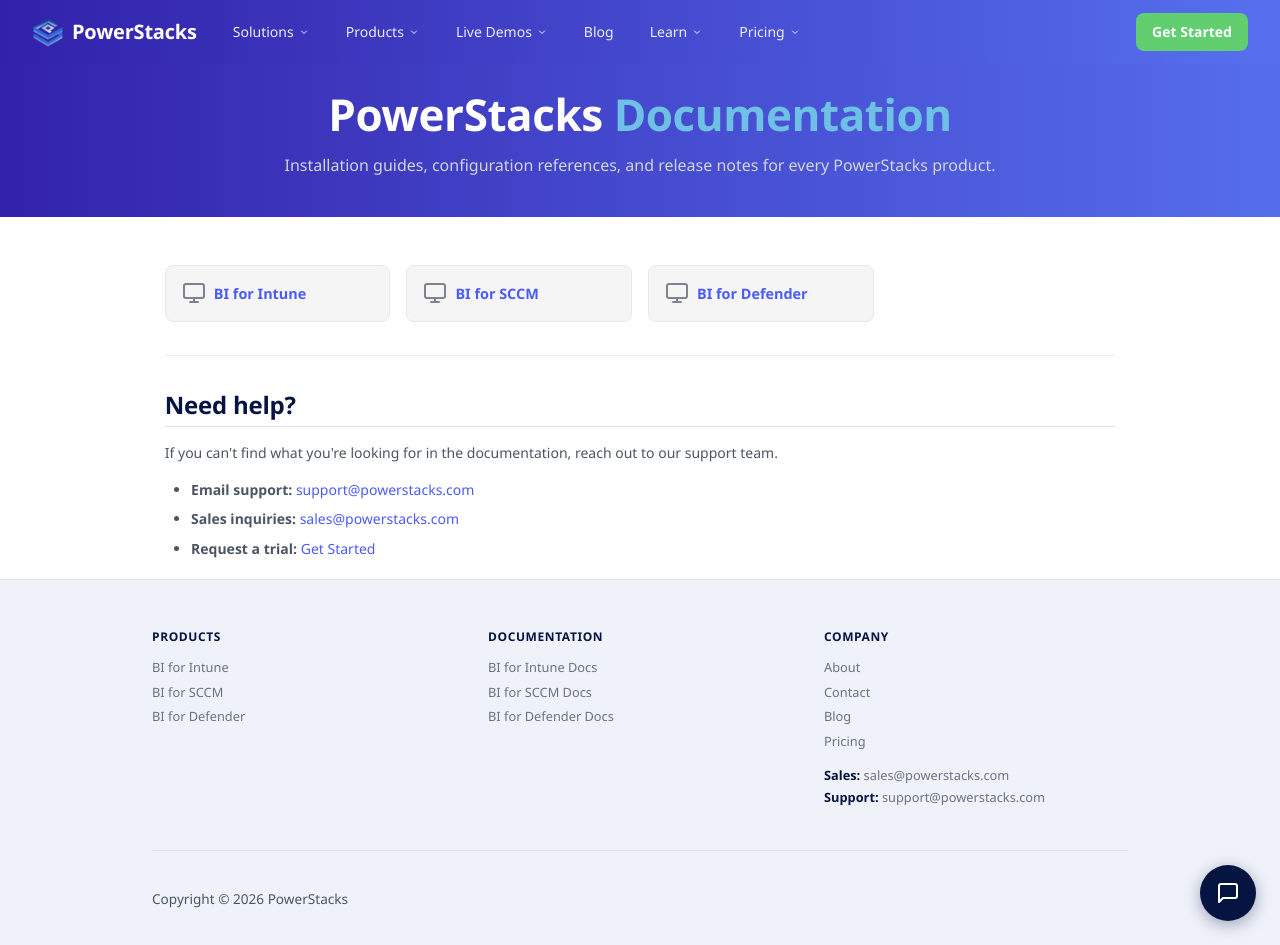
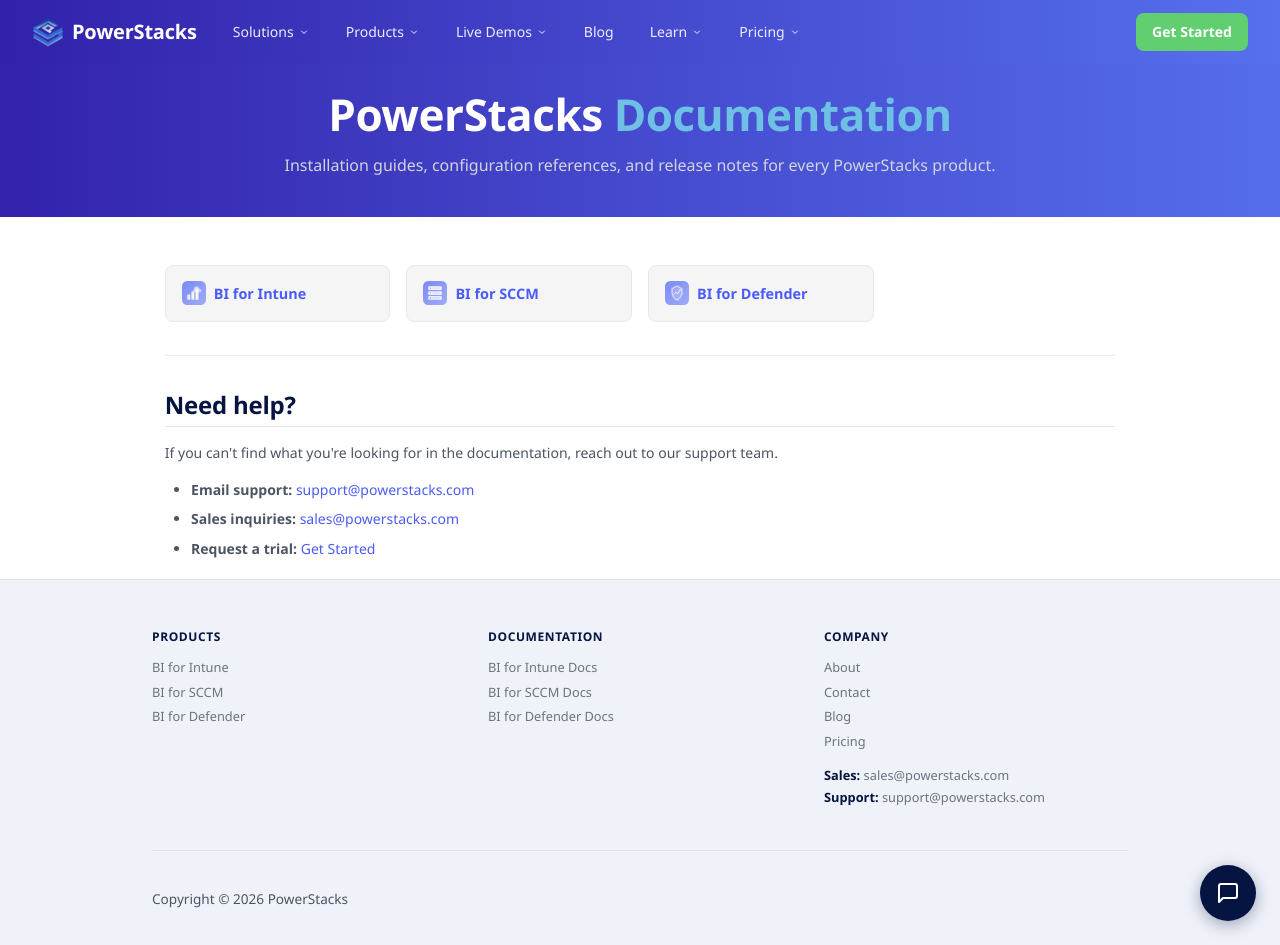
Before and after one commit to powerstacks-corp/powerstacks-docs, an MkDocs documentation site: the page built from docs/index.md, in a window 1280 px wide and 945 px high. Built offline with MkDocs 1.6.1 and Material for MkDocs 9.7.7, drawn with Linux system fonts in a browser that asks for light colours.

Commit message:
Use actual product icons on main docs landing page

```diff
--- a/docs/index.md
+++ b/docs/index.md
@@ -13,15 +13,15 @@
 
 <div class="quick-links">
   <a class="quick-link-card" href="bi-for-intune/">
-    <span class="card-icon"><svg viewBox="0 0 24 24"><rect x="2" y="3" width="20" height="14" rx="2" ry="2"/><line x1="8" y1="21" x2="16" y2="21"/><line x1="12" y1="17" x2="12" y2="21"/></svg></span>
+    <span class="card-icon"><img src="assets/bi-for-intune.svg" alt="" class="skip-lightbox"></span>
     <span class="card-title">BI for Intune</span>
   </a>
   <a class="quick-link-card" href="bi-for-sccm/">
-    <span class="card-icon"><svg viewBox="0 0 24 24"><rect x="2" y="3" width="20" height="14" rx="2" ry="2"/><line x1="8" y1="21" x2="16" y2="21"/><line x1="12" y1="17" x2="12" y2="21"/></svg></span>
+    <span class="card-icon"><img src="assets/bi-for-sccm.svg" alt="" class="skip-lightbox"></span>
     <span class="card-title">BI for SCCM</span>
   </a>
   <a class="quick-link-card" href="bi-for-defender/">
-    <span class="card-icon"><svg viewBox="0 0 24 24"><rect x="2" y="3" width="20" height="14" rx="2" ry="2"/><line x1="8" y1="21" x2="16" y2="21"/><line x1="12" y1="17" x2="12" y2="21"/></svg></span>
+    <span class="card-icon"><img src="assets/bi-for-defender.svg" alt="" class="skip-lightbox"></span>
     <span class="card-title">BI for Defender</span>
   </a>
 </div>
--- a/docs/stylesheets/powerstacks-nav.css
+++ b/docs/stylesheets/powerstacks-nav.css
@@ -381,6 +381,11 @@
   stroke-linecap: round;
   stroke-linejoin: round;
 }
+.quick-link-card .card-icon img {
+  width: 24px;
+  height: 24px;
+  object-fit: contain;
+}
 
 /* ─── Alignment: left-align the nav bar to match content flow ──── */
 /* The nav's max-width container is already centered at 1440px.
```
Also changed, not shown: docs/assets/bi-for-defender.svg (added), docs/assets/bi-for-intune.svg (added), docs/assets/bi-for-sccm.svg (added).
